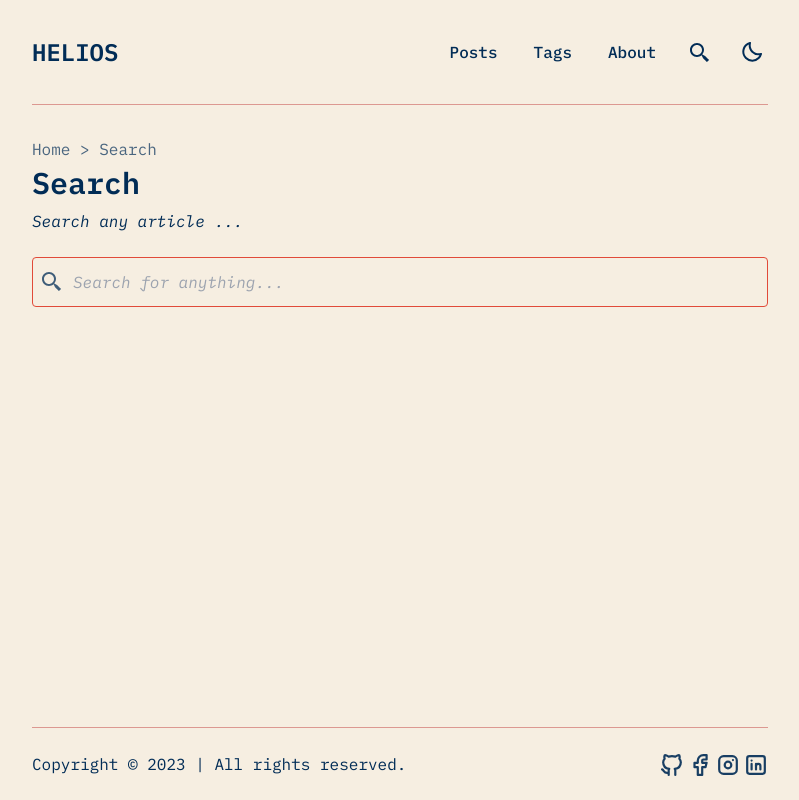
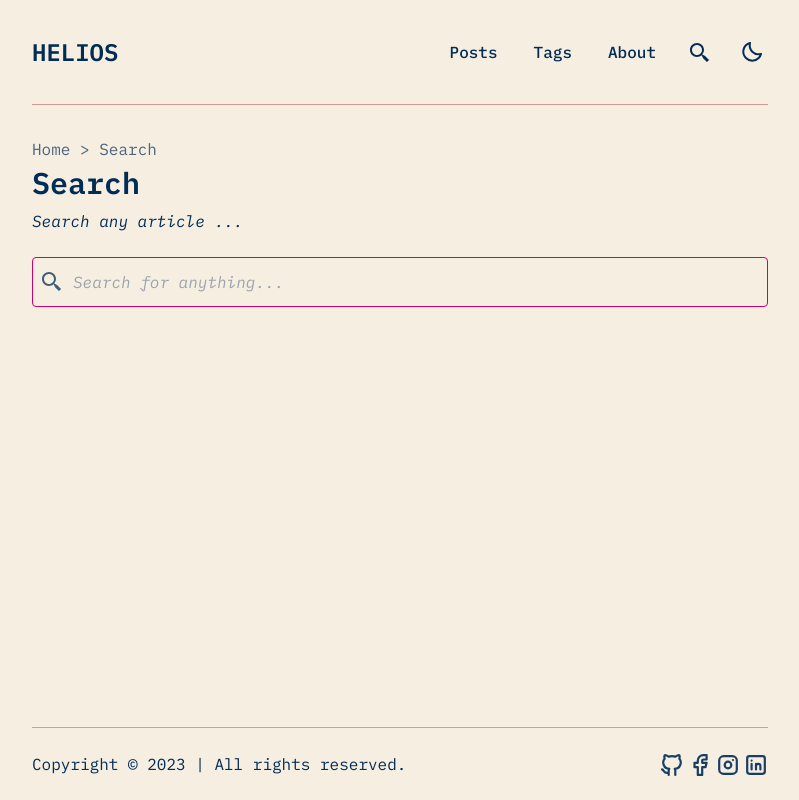
Before and after one commit to Auriel3003/helios, an Astro site: page /search in a window 1280 px wide. Shown: the whole page, without its empty margins (240-1039 px from the left). Built offline with nearby package versions, Linux system fonts and the light colour scheme; Astro itself is replaced by a stand-in of ours; some packages are replaced by stand-ins of ours.

Commit message:
Update base.css

```diff
--- a/src/styles/base.css
+++ b/src/styles/base.css
@@ -7,7 +7,7 @@
 html[data-theme="light"] {
   --color-fill: 246, 238, 225;
   --color-text-base: 1, 44, 86;
-  --color-accent: 225, 74, 57;
+  --color-accent: 211, 0, 106;
   --color-card: 217, 209, 195;
   --color-card-muted: 239, 216, 176;
   --color-border: 220, 152, 145;
```
